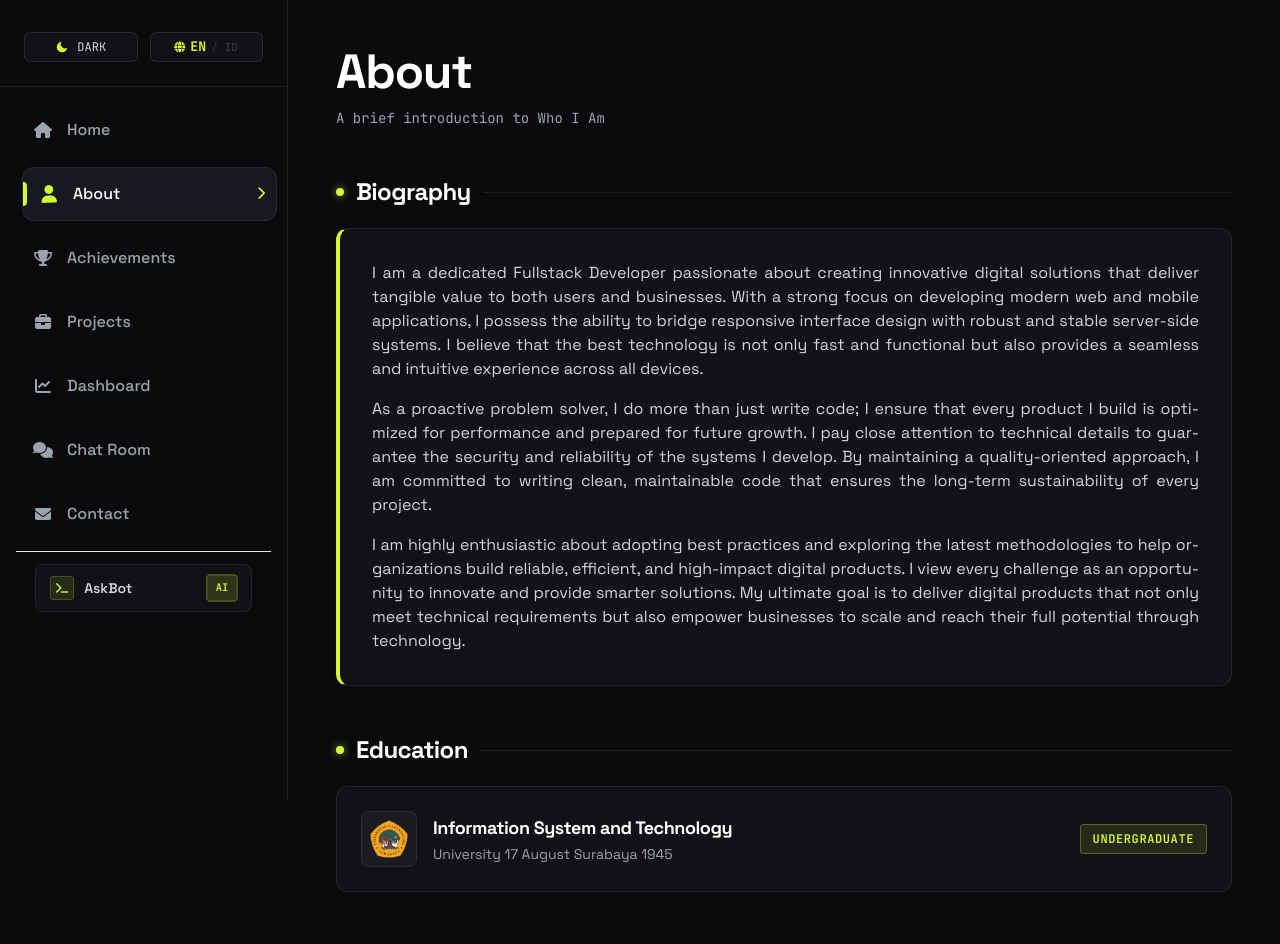
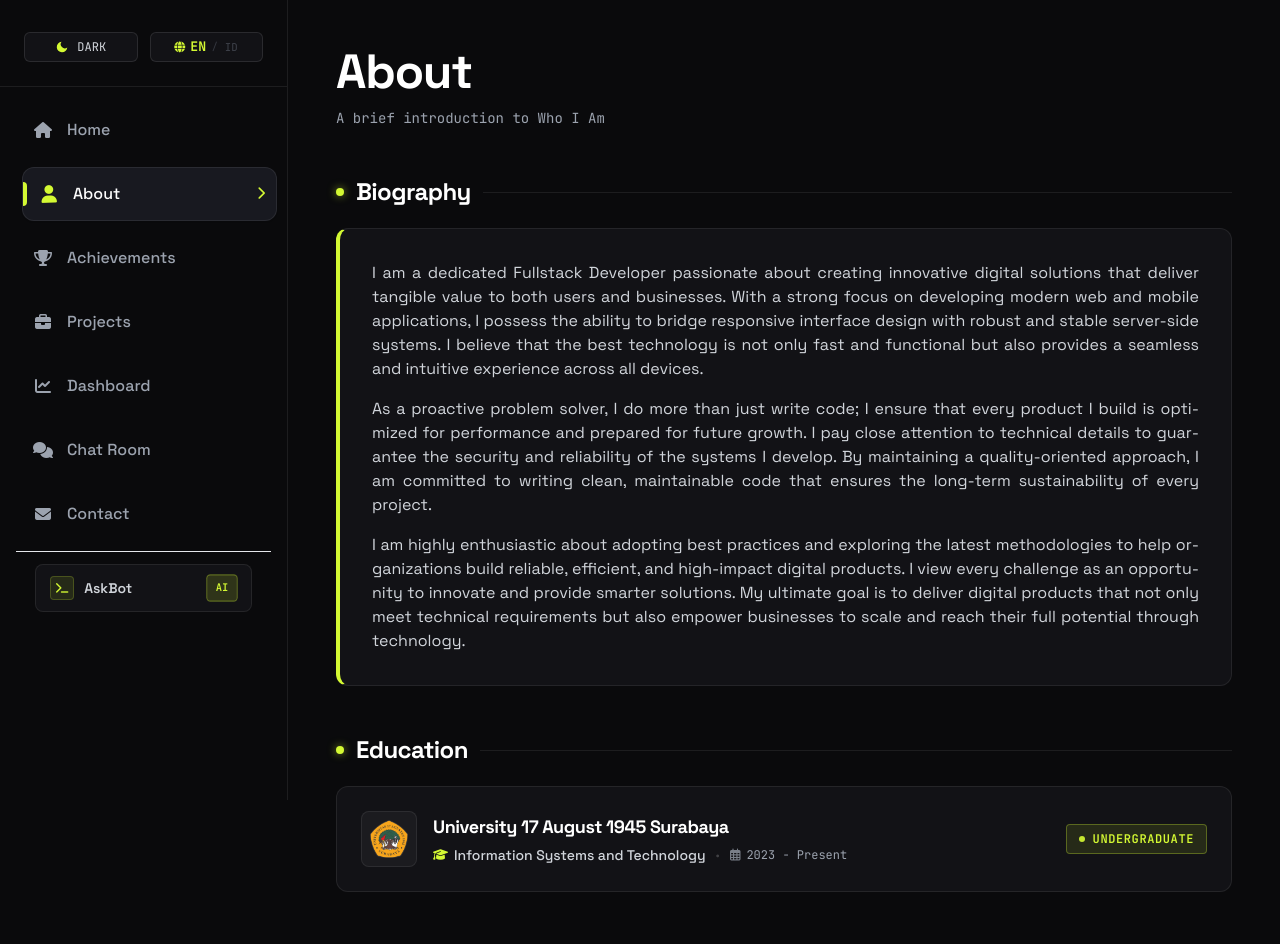
Before and after one commit to fernandayoga/my-portofolio-FE, a React (Vite) app: page /about in a window 1280 px wide. Shown: the top 944 px of the page. Built offline with nearby package versions, Linux system fonts and the light colour scheme; no server answers.

Commit message:
feat(about): enhance education card with university title, major badge, and study period

```diff
--- a/src/pages/About.jsx
+++ b/src/pages/About.jsx
@@ -223,20 +223,38 @@ const About = () => {
                     isDarkMode ? "text-white group-hover:text-[#D4F933]" : "text-gray-900 group-hover:text-[#2D5204]"
                   }`}
                 >
-                  {t("aboutEduMajor")}
+                  {t("aboutEduUniversity")}
                 </h3>
-                <p className="text-sm text-gray-400 mt-0.5">
-                  {t("aboutEduUniversity")}
-                </p>
+
+                <div className="flex flex-wrap items-center gap-x-2.5 gap-y-1 mt-1 text-xs sm:text-sm">
+                  <span className={`inline-flex items-center gap-1.5 font-medium ${
+                    isDarkMode ? "text-gray-300" : "text-gray-700"
+                  }`}>
+                    <i className={`fas fa-graduation-cap text-xs ${
+                      isDarkMode ? "text-[#D4F933]" : "text-[#2D5204]"
+                    }`} />
+                    {t("aboutEduMajor")}
+                  </span>
+
+                  <span className={`text-xs ${isDarkMode ? "text-white/20" : "text-black/20"}`}>•</span>
+
+                  <span className={`inline-flex items-center gap-1.5 font-mono text-xs ${
+                    isDarkMode ? "text-gray-400" : "text-gray-500"
+                  }`}>
+                    <i className="far fa-calendar-alt text-xs opacity-75" />
+                    {t("aboutEduPeriod")}
+                  </span>
+                </div>
               </div>
             </div>
 
-            <div className={`relative z-10 font-mono text-xs px-3 py-1.5 rounded self-start sm:self-center font-semibold tracking-wider ${
+            <div className={`relative z-10 font-mono text-xs px-3 py-1.5 rounded self-start sm:self-center font-semibold tracking-wider flex items-center gap-2 ${
               isDarkMode
                 ? "bg-[#D4F933]/10 border border-[#D4F933]/30 text-[#D4F933]"
                 : "bg-[#0A0A0C] border border-black text-[#D4F933] shadow-xs"
             }`}>
-              UNDERGRADUATE
+              <span className="w-1.5 h-1.5 rounded-full bg-[#D4F933] animate-pulse" />
+              {t("aboutEduStatus") || "UNDERGRADUATE"}
             </div>
           </div>
         </div>
--- a/src/translations/about.js
+++ b/src/translations/about.js
@@ -10,8 +10,10 @@ export const aboutTranslations = {
       "I am highly enthusiastic about adopting best practices and exploring the latest methodologies to help organizations build reliable, efficient, and high-impact digital products. I view every challenge as an opportunity to innovate and provide smarter solutions. My ultimate goal is to deliver digital products that not only meet technical requirements but also empower businesses to scale and reach their full potential through technology.",
     aboutBiography: "Biography",
     aboutEducation: "Education",
-    aboutEduMajor: "Information System and Technology",
-    aboutEduUniversity: "University 17 August Surabaya 1945",
+    aboutEduUniversity: "University 17 August 1945 Surabaya",
+    aboutEduMajor: "Information Systems and Technology",
+    aboutEduPeriod: "2023 - Present",
+    aboutEduStatus: "UNDERGRADUATE",
     aboutExperience: "Experience",
 
     //core initiatif
@@ -91,8 +93,10 @@ export const aboutTranslations = {
       "Saya sangat antusias dalam mengadopsi praktik terbaik dan mengeksplorasi metodologi terbaru untuk membantu organisasi membangun produk digital yang andal, efisien, dan berdampak luas. Saya memandang setiap tantangan sebagai peluang untuk berinovasi dan memberikan solusi yang lebih cerdas. Tujuan utama saya adalah menghadirkan produk digital yang tidak hanya memenuhi kebutuhan teknis, tetapi juga membantu bisnis tumbuh dan mencapai potensi maksimalnya melalui teknologi.",
     aboutBiography: "Biografi",
     aboutEducation: "Pendidikan",
-    aboutEduMajor: "Sistem dan Teknologi Informasi",
     aboutEduUniversity: "Universitas 17 Agustus 1945 Surabaya",
+    aboutEduMajor: "S1 - Sistem dan Teknologi Informasi",
+    aboutEduPeriod: "2023 - Sekarang",
+    aboutEduStatus: "UNDERGRADUATE",
     aboutExperience: "Pengalaman",
     aboutExpRole1: "Magang Virtual Berbasis Proyek : Frontend Developer",
     aboutExpPeriod1: "Mei 2025 - Juni 2025",
```
